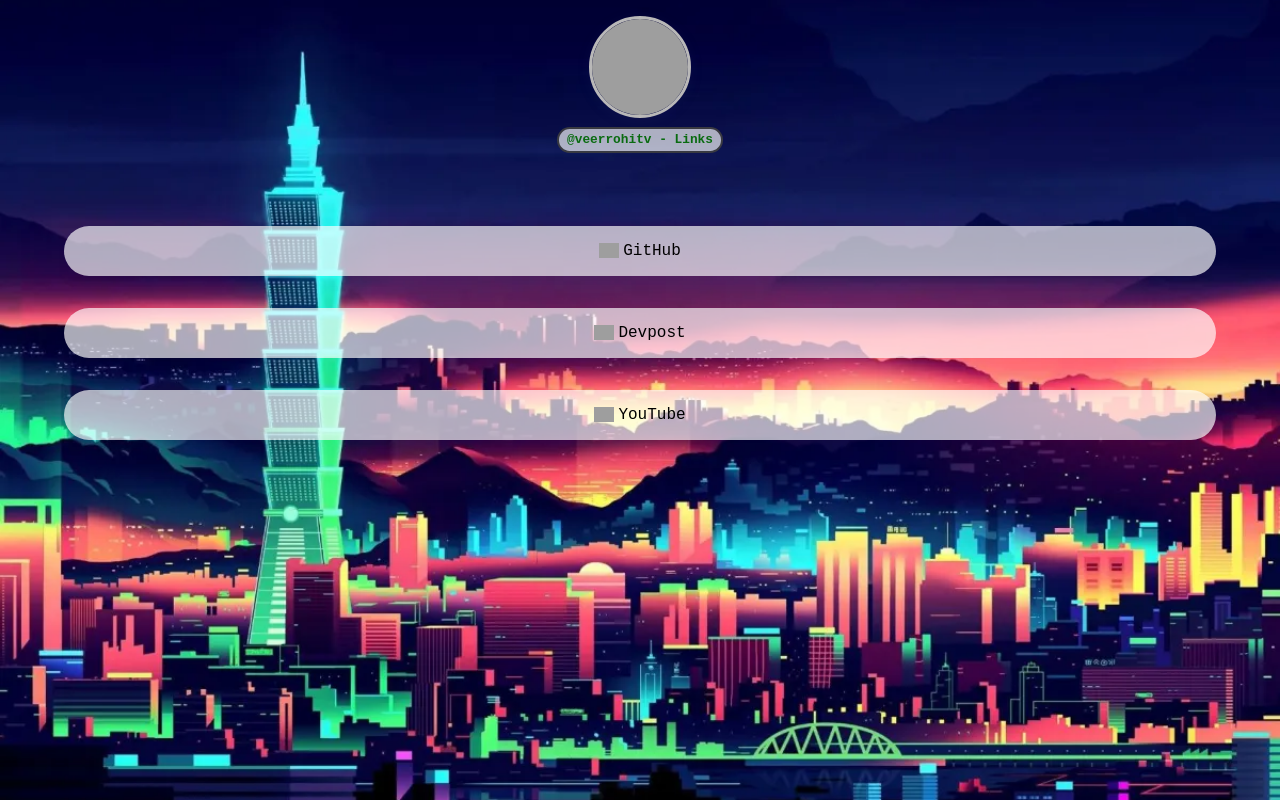
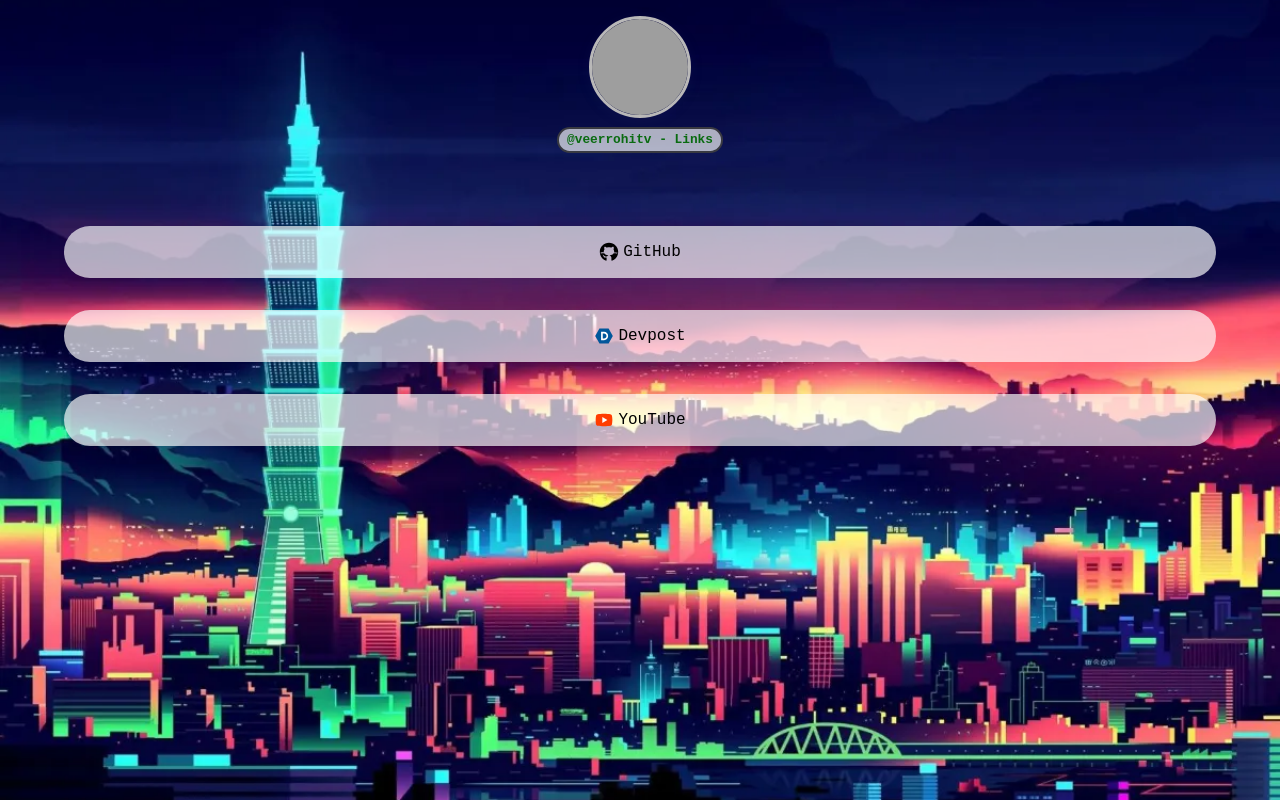
Before and after one commit to The-Coding-Kid/insta-bio, an Astro site: page / in a window 1280 px wide. Built offline with nearby package versions, Linux system fonts and the light colour scheme; Astro itself is replaced by a stand-in of ours; grey boxes are pictures that could not be loaded.

Commit message:
moved images to the public folder

```diff
--- a/src/pages/index.astro
+++ b/src/pages/index.astro
@@ -41,18 +41,18 @@
       <ul>
         <li>
           <a href="https://github.com/The-Coding-Kid">
-            <img src="src/images/github.svg" width="20" />GitHub
+            <img src="/github.svg" width="20" />GitHub
           </a>
         </li>
         <li>
           <a href="https://devpost.com/veerrohitv08">
-            <img src="src/images/devpost.svg" width="20" />
+            <img src="/devpost.svg" width="20" />
             Devpost
           </a>
         </li>
         <li>
           <a href="https://www.youtube.com/channel/UCUo2SMVfDO5YnqApAXW6diQ">
-            <img src="src/images/youtube.svg" width="20" />
+            <img src="/youtube.svg" width="20" />
             YouTube
           </a>
         </li>
```
Also changed, not shown: public/devpost.svg (renamed from src/images/devpost.svg), public/favicon.svg (renamed from src/images/favicon.svg), public/github.svg (renamed from src/images/github.svg), public/profile-photo.jpeg (renamed from src/images/profile-photo.jpeg), public/youtube.svg (renamed from src/images/youtube.svg), src/images/bg.jpeg (deleted).
